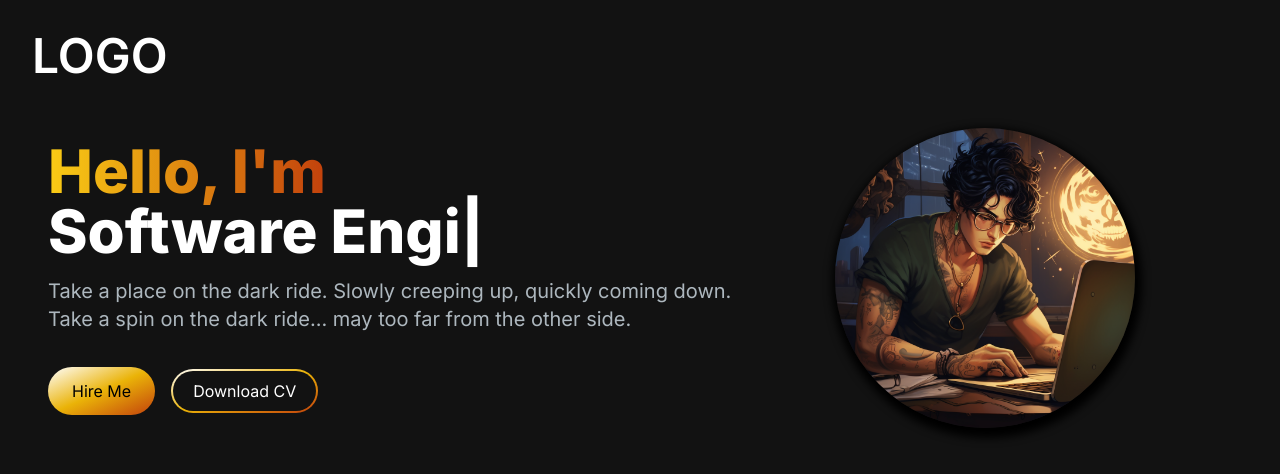
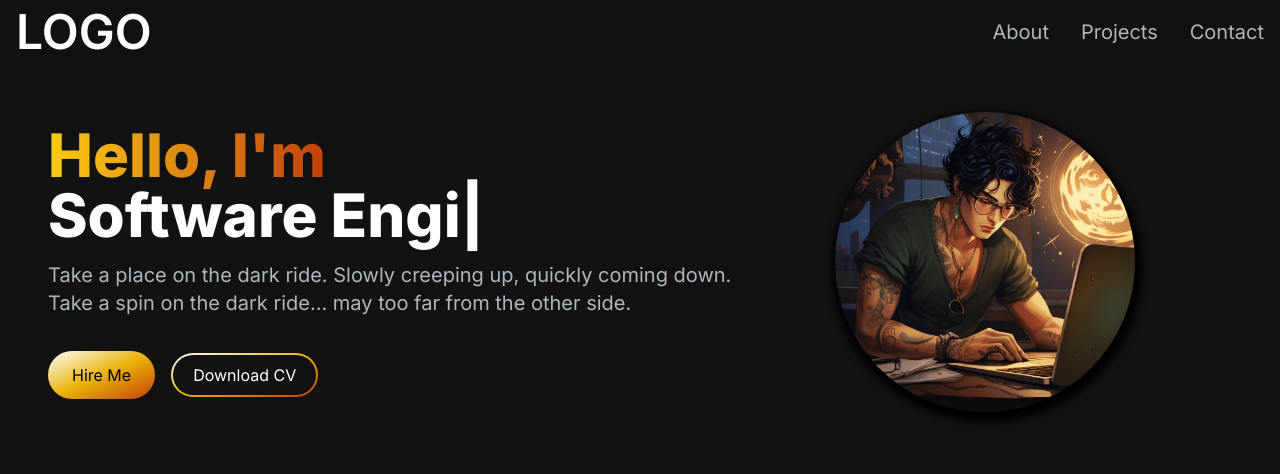
Before and after one commit to victordevicta/my-portfolio, a Next.js app: page / in a window 1280 px wide. Shown: the top 474 px of the page. Built offline with nearby package versions, Linux system fonts and the light colour scheme.

Commit message:
feat:navbar and dropdown button

```diff
--- a/package.json
+++ b/package.json
@@ -9,6 +9,7 @@
     "lint": "next lint"
   },
   "dependencies": {
+    "@heroicons/react": "^2.1.1",
     "next": "14.0.4",
     "react": "^18",
     "react-dom": "^18",
--- /dev/null
+++ b/src/app/components/NavLink.jsx
@@ -0,0 +1,14 @@
+import Link from "next/link";
+
+const NavLink = ({ href, title }) => {
+  return (
+    <Link
+      href={href}
+      className="block py-2 pl-3 pr-4 text-[#ADB7BE] sm:text-xl rounded md:p-0 hover:text-white"
+    >
+      {title}
+    </Link>
+  );
+};
+
+export default NavLink;
--- a/src/app/components/Navbar.jsx
+++ b/src/app/components/Navbar.jsx
@@ -1,14 +1,53 @@
+"use client";
 import Link from "next/link";
-import React from "react";
+import React, { useState } from "react";
+import NavLink from "./NavLink";
+import { Bars3Icon, XMarkIcon } from "@heroicons/react/24/solid";
+
+const navLinks = [
+  { title: "About", path: "#about" },
+  { title: "Projects", path: "#projects" },
+  { title: "Contact", path: "#contact" },
+];
 
 const NavBar = () => {
+  const [navbarOpen, setNavbarOpen] = useState(false);
+
   return (
-    <nav>
-      <div className="flex flex-wrap items-center justify-between mx-auto p-8">
-        <Link href={"/"} className="text-5xl text-white font-semibold">
+    <nav className="fixed top-0 left-0 right-0 z-10 bg-[#121212] bg-opacity-90">
+      <div className="flex flex-wrap items-center justify-between mx-auto px-4 py-2">
+        <Link
+          href={"/"}
+          className="text-2xl md:text-5xl text-white font-semibold"
+        >
           LOGO
         </Link>
-        <div className="menu"></div>
+        <div className="mobile-menu block md:hidden">
+          {!navbarOpen ? (
+            <button
+              onClick={() => setNavbarOpen(true)}
+              className="flex items-center px-3 py-2 border rounded border-slate-200 text-slate-200 hover:text-white hover:border-white"
+            >
+              <Bars3Icon className="h-5 w-5" />
+            </button>
+          ) : (
+            <button
+              onClick={() => setNavbarOpen(false)}
+              className="flex items-center px-3 py-2 border rounded border-slate-200 text-slate-200 hover:text-white hover:border-white"
+            >
+              <XMarkIcon className="h-5 w-5" />
+            </button>
+          )}
+        </div>
+        <div className="menu hidden md:block md:w-auto" id="navbar">
+          <ul className="flex p-4 md:p-0 md:flex-row md:space-x-8 mt-0">
+            {navLinks.map((link, index) => (
+              <li key={index}>
+                <NavLink href={link.path} title={link.title} />
+              </li>
+            ))}
+          </ul>
+        </div>
       </div>
     </nav>
   );
--- a/src/app/page.js
+++ b/src/app/page.js
@@ -6,7 +6,7 @@
   return (
     <main className="flex min-h-screen flex-col bg-[#121212]">
       <NavBar />
-      <div className="container mx-auto px-12 py-4">
+      <div className="container mt-24 mx-auto px-12 py-4">
         <HeroSection />
       </div>
     </main>
```
Also changed, not shown: 1 other file (tests, documents, lock files or other folders).
